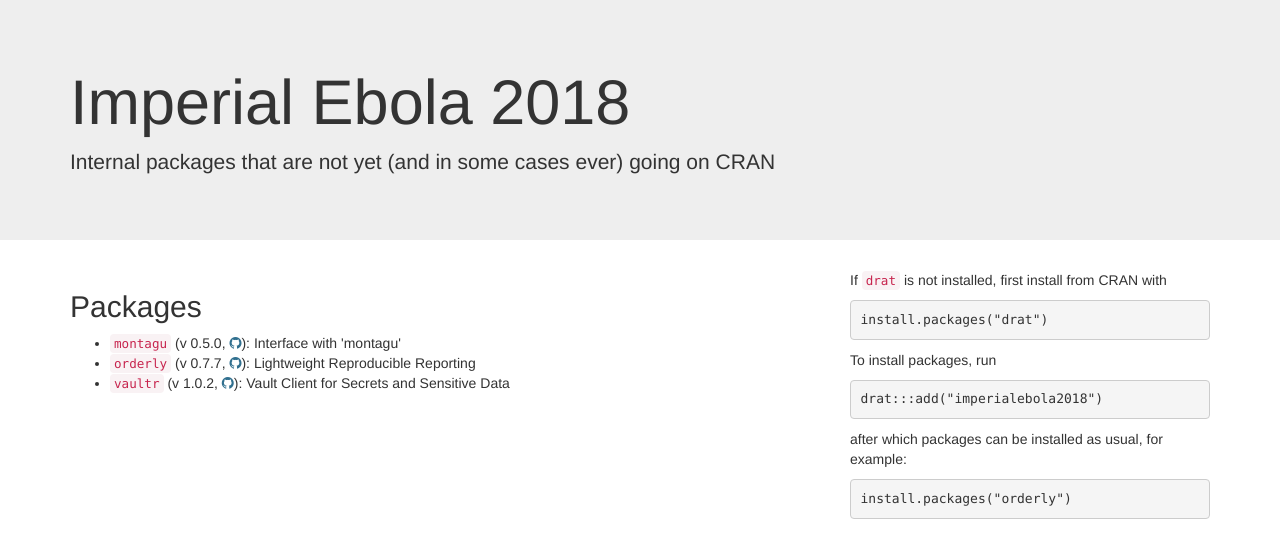
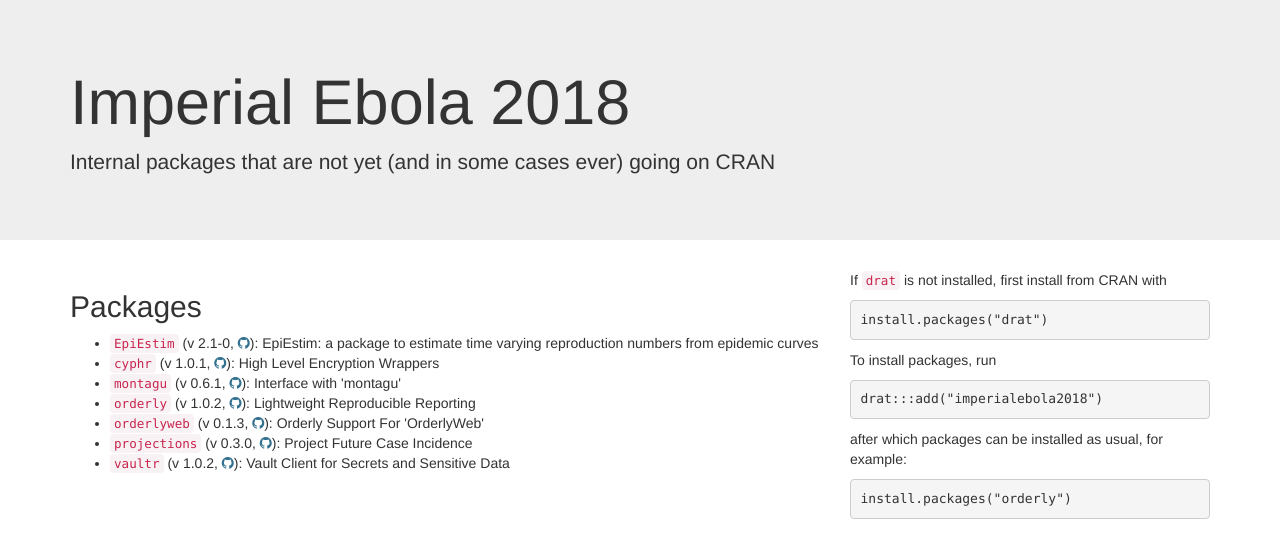
Before and after one commit to imperialebola2018/drat, a plain HTML site: page index.html in a window 1280 px wide. Drawn offline with nearby package versions, Linux system fonts and the light colour scheme.

Commit message:
Update landing page

```diff
--- a/index.html
+++ b/index.html
@@ -26,8 +26,13 @@
         <div class="col-md-8">
           <h2>Packages</h2>
           <ul>
-<li><code>montagu</code> (v 0.5.0, <a href="https://github.com/vimc/montagu-r" class="text-info"><i class="fa fa-github"></i></a>): Interface with 'montagu'</li>
-<li><code>orderly</code> (v 0.7.7, <a href="https://github.com/vimc/orderly" class="text-info"><i class="fa fa-github"></i></a>): Lightweight Reproducible Reporting</li>
+<li><code>EpiEstim</code> (v 2.1-0, <a href="https://github.com/annecori/EpiEstim" class="text-info"><i class="fa fa-github"></i></a>): EpiEstim: a package to estimate time varying reproduction
+numbers from epidemic curves</li>
+<li><code>cyphr</code> (v 1.0.1, <a href="https://github.com/ropensci/cyphr" class="text-info"><i class="fa fa-github"></i></a>): High Level Encryption Wrappers</li>
+<li><code>montagu</code> (v 0.6.1, <a href="https://github.com/vimc/montagu-r" class="text-info"><i class="fa fa-github"></i></a>): Interface with 'montagu'</li>
+<li><code>orderly</code> (v 1.0.2, <a href="https://github.com/vimc/orderly" class="text-info"><i class="fa fa-github"></i></a>): Lightweight Reproducible Reporting</li>
+<li><code>orderlyweb</code> (v 0.1.3, <a href="https://github.com/vimc/orderlyweb" class="text-info"><i class="fa fa-github"></i></a>): Orderly Support For 'OrderlyWeb'</li>
+<li><code>projections</code> (v 0.3.0, <a href="https://github.com/reconhub/projections" class="text-info"><i class="fa fa-github"></i></a>): Project Future Case Incidence</li>
 <li><code>vaultr</code> (v 1.0.2, <a href="https://github.com/vimc/vaultr" class="text-info"><i class="fa fa-github"></i></a>): Vault Client for Secrets and Sensitive Data</li>
 </ul>
         </div>
```
